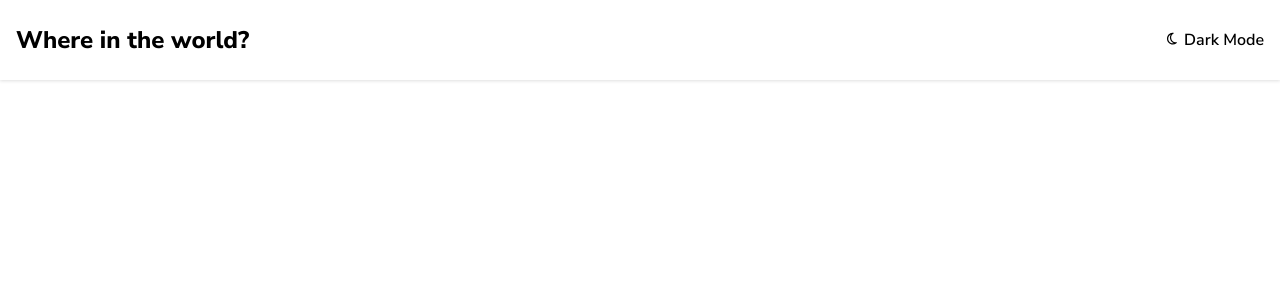
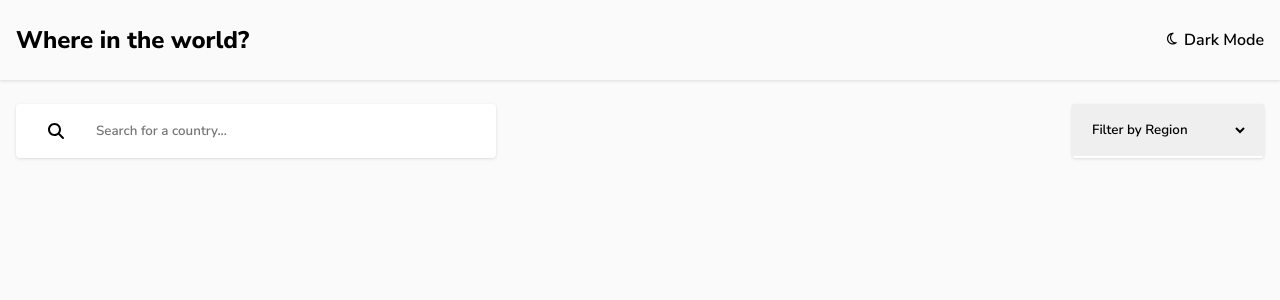
Before and after one commit to sarahkwon/REST-Countries-Website, a React (Create React App) app: page / in a window 1280 px wide. Shown: the top 300 px of the page. Built offline with nearby package versions, Linux system fonts and the light colour scheme.

Commit message:
Change background color and update max-width of app

```diff
--- a/src/App.css
+++ b/src/App.css
@@ -1,7 +1,7 @@
 .App {
   display: flex;
   justify-content: center;
-  max-width: 1440px;
+  max-width: 1290px;
 
   /* center elements */
   margin-left: auto;
--- a/src/App.js
+++ b/src/App.js
@@ -1,12 +1,13 @@
 import './App.css'
 import Header from './components/Header/Header.js'
+import SearchFilter from './components/SearchFilter/SearchFilter'
 
 function App() {
   return (
     <main>
       <Header/>
       <div className='App'>
-
+        <SearchFilter/>
       </div>
     </main>
   );
--- a/src/index.css
+++ b/src/index.css
@@ -6,3 +6,7 @@
   box-sizing: border-box;
   font-family: 'Nunito Sans', sans-serif;
 }
+
+body {
+  background-color: hsl(0, 0%, 98%);
+}
```
